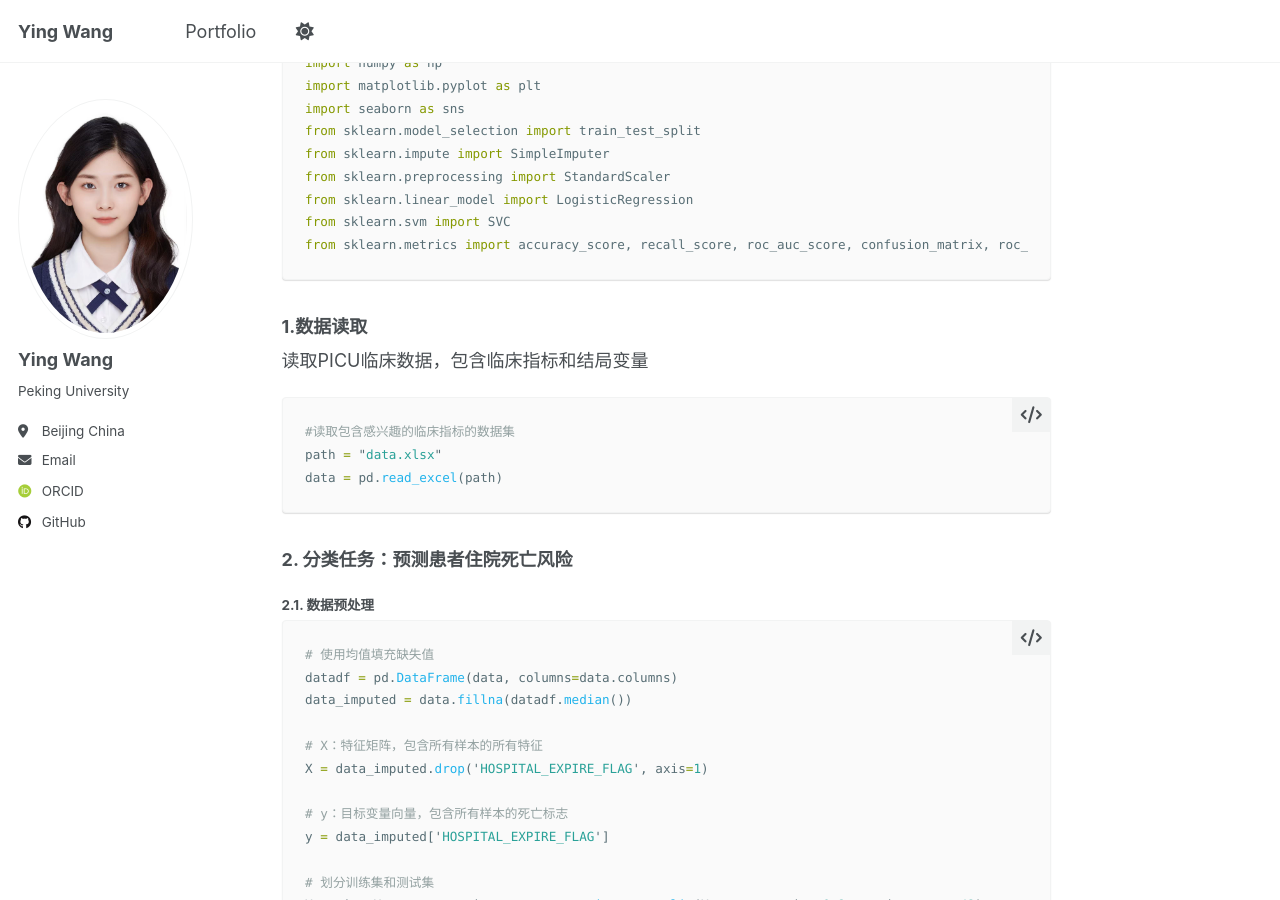
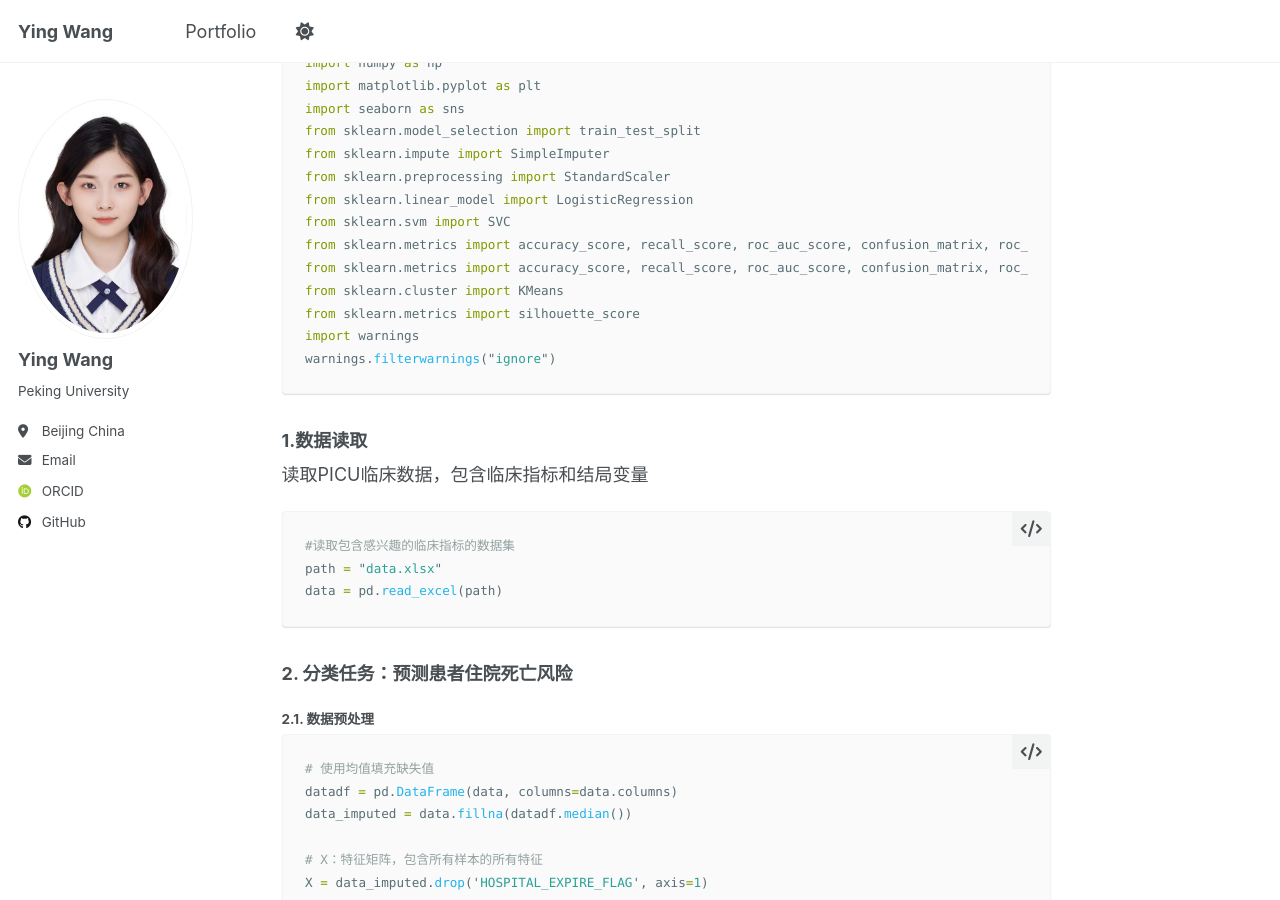
Before and after one commit to wangying1278/wangying1278.github.io, a Jekyll site: the page built from _portfolio/portfolio4.md, in a window 1280 px wide and 900 px high, scrolled down 567 px. Built offline with Jekyll 4.4.1, drawn with Linux system fonts in a browser that asks for light colours; some web fonts are replaced; a script that is not in the unit is left out.

Commit message:
Update portfolio4.md

````diff
--- a/_portfolio/portfolio4.md
+++ b/_portfolio/portfolio4.md
@@ -35,6 +35,11 @@ from sklearn.preprocessing import StandardScaler
 from sklearn.linear_model import LogisticRegression
 from sklearn.svm import SVC
 from sklearn.metrics import accuracy_score, recall_score, roc_auc_score, confusion_matrix, roc_curve
+from sklearn.metrics import accuracy_score, recall_score, roc_auc_score, confusion_matrix, roc_curve
+from sklearn.cluster import KMeans
+from sklearn.metrics import silhouette_score
+import warnings
+warnings.filterwarnings("ignore")
 ```
 ### 1.数据读取
 读取PICU临床数据，包含临床指标和结局变量
````
